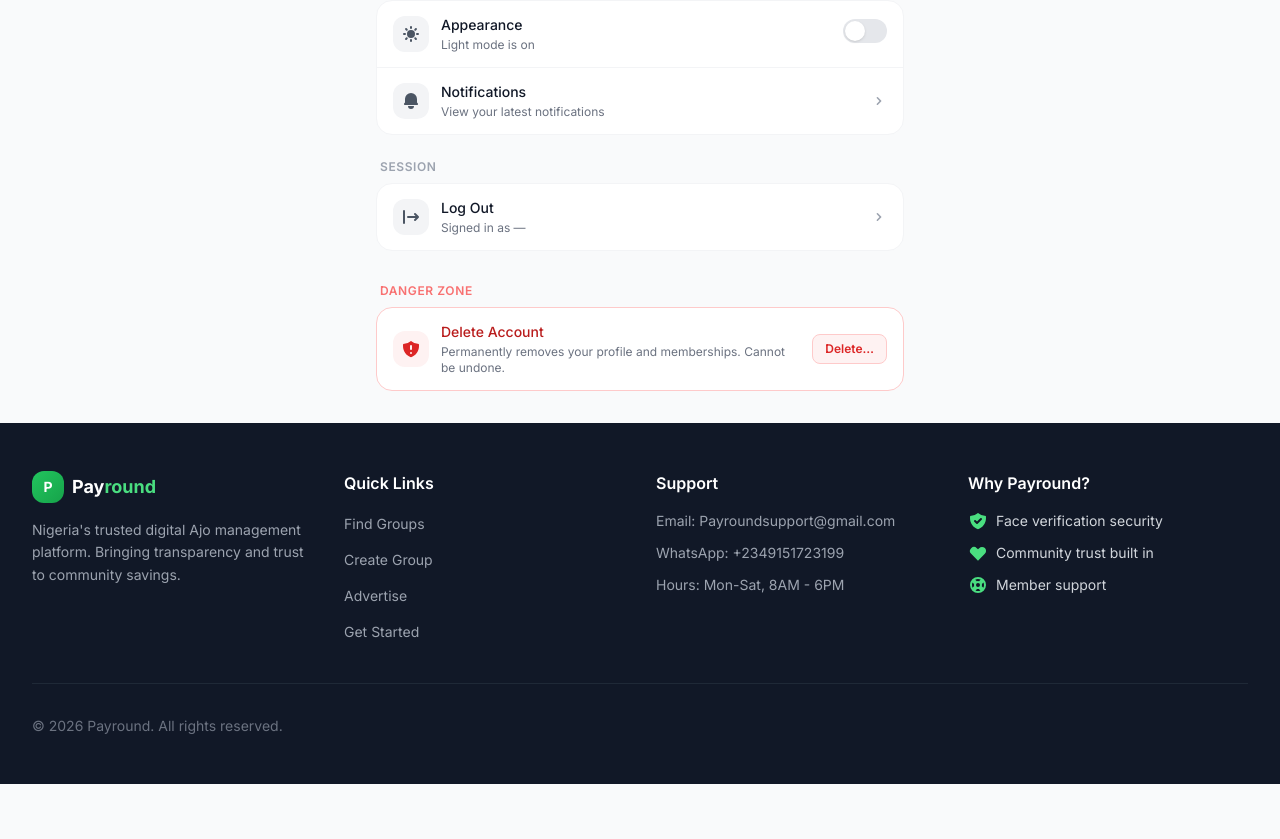
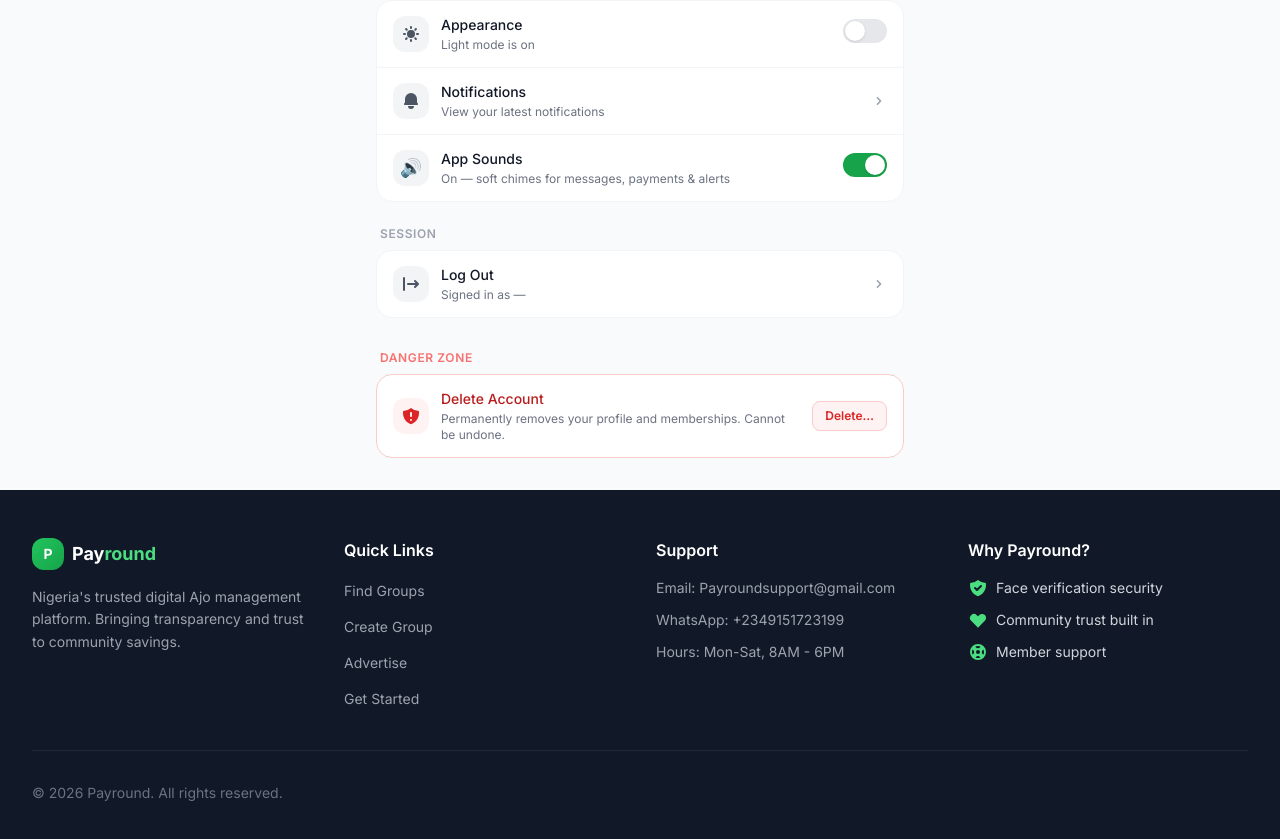
Before and after one commit to vipacodes/Payround, a Next.js app: page /settings in a window 1280 px wide. Shown: the part 900-1739 px from the top of the page. Before the commit the page ends 1684 px from the top, so only its background shows below. Built offline with nearby package versions, Linux system fonts and the light colour scheme; no server answers.

Commit message:
App sounds (synthesized chimes: new-message pop, notification ding, send whoosh, success, payout cha-ching, error tone + Settings 🔊 toggle) + 🔊/🔇 mute-unmute button on every video ad (choice remembered site-wide)

```diff
--- a/src/app/dashboard/admin/[groupId]/payments/page.js
+++ b/src/app/dashboard/admin/[groupId]/payments/page.js
@@ -11,6 +11,7 @@
   HiCheck, HiPhotograph, HiCurrencyDollar, HiRefresh
 } from 'react-icons/hi';
 import toast from 'react-hot-toast';
+import { sounds } from '@/lib/sounds';
 import {
   parseSpots, currentPeriod, cycleLength, periodLabel, withRotationClock,
   paidWeeksForSpot, isSpotCurrent, buildSpotMap, payoutForSpot, payoutPerSpot, adminInterest, frequencyLabel
@@ -80,6 +81,7 @@
         user_email: p.user_email, type: 'payment_approved',
         message: `✅ Your payment of ₦${Number(p.amount || 0).toLocaleString()} in "${group.name}" was approved — spot${parseSpots(p.spots).length > 1 ? 's' : ''} #${parseSpots(p.spots).join(', #')} marked paid for ${p.weeks} ${periodLabel(group.frequency, group.frequency_days)}${p.weeks > 1 ? 's' : ''}. 🎉`,
       });
+      sounds.success();
       toast.success(`${p.member_name || p.user_email} marked paid (spot(s) ${p.spots}, ${p.weeks} week(s)).`);
       await loadAll();
     } catch (e) { toast.error('Could not approve payment.'); }
@@ -129,6 +131,7 @@
           message: `💰 Your payout for spot #${spot} in "${group.name}" (₦${potAmount.toLocaleString()}) is marked COLLECTED — it now shows on the group board for all members. 🎉`,
         });
       }
+      sounds.cash();
       toast.success(`Spot #${spot} payout marked collected — visible to all members.`);
       await loadAll();
     } catch (e) { toast.error('Could not mark payout.'); }
--- a/src/app/group-chat/page.js
+++ b/src/app/group-chat/page.js
@@ -8,6 +8,7 @@
 import GroupBadge from '@/components/GroupBadge';
 import { HiArrowLeft, HiBadgeCheck, HiUserGroup, HiPaperAirplane } from 'react-icons/hi';
 import toast from 'react-hot-toast';
+import { sounds } from '@/lib/sounds';
 
 // Real group chat rooms — every group gets its own in-app conversation.
 // Rooms are visible (and openable) ONLY by that group's admin and its approved members.
@@ -161,6 +162,7 @@
       });
       if (error) throw error;
       setBody('');
+      sounds.send();
       nearBottom.current = true;
       setMsgs(prev => [...prev, { id: `local-${Date.now()}`, group_id: activeId, from_email: me, body: text, created_at: new Date().toISOString() }]);
       scrollToEnd();
--- a/src/app/groups/[id]/page.js
+++ b/src/app/groups/[id]/page.js
@@ -16,6 +16,7 @@
 import { parseSpots, formatSpots, currentPeriod, cycleLength, periodLabel, periodDays, paidWeeksForSpot, isSpotCurrent, buildSpotMap, payoutForSpot, withRotationClock, payoutPerSpot, adminInterest, frequencyLabel } from '@/lib/payments';
 import { compressImage } from '@/lib/image';
 import toast from 'react-hot-toast';
+import { sounds } from '@/lib/sounds';
 
 export default function GroupDetailsPage() {
   const router = useRouter();
@@ -236,6 +237,7 @@
       setPaySpots(wanted);
       setMyOffer(null);
       setMyStatus('approved');
+      sounds.success();
       toast.success(`You're in! You hold spot${wanted.length > 1 ? 's' : ''} #${wanted.join(', #')}. 🎉`);
       // 🎉 If accepting that offer took the LAST open spot, everyone hears "savings start now!"
       try {
@@ -331,6 +333,7 @@
       setAgreeRules(false);
       setDeclinedOffer(null);
       setMyStatus('pending');
+      sounds.success();
       toast.success('Join request sent! The admin will review it — you will be notified. 🎉');
     } catch (e) { toast.error(`Could not send request: ${e.message || 'try again'}`); }
     setJoining(false);
@@ -402,8 +405,9 @@
       } catch {}
       setPayments([row, ...payments]);
       setReceiptData(null); setReceiptName(''); setPayWeeks(1);
+      sounds.success();
       toast.success('Receipt sent! The admin will review it shortly — you will be notified.');
-    } catch (e) { toast.error(`Upload failed: ${e.message || 'try again'}`); }
+    } catch (e) { sounds.error(); toast.error(`Upload failed: ${e.message || 'try again'}`); }
     setUploading(false);
   };
 
--- a/src/app/messages/page.js
+++ b/src/app/messages/page.js
@@ -7,6 +7,7 @@
 import LoadingScreen from '@/components/LoadingScreen';
 import { HiArrowLeft, HiBadgeCheck, HiChatAlt2, HiPaperAirplane } from 'react-icons/hi';
 import toast from 'react-hot-toast';
+import { sounds } from '@/lib/sounds';
 
 // Real direct messages between users — business owners, group admins, everyone
 function MessagesInner() {
@@ -113,6 +114,7 @@
       });
       if (error) throw error;
       setBody('');
+      sounds.send();
       nearBottom.current = true;
       setMsgs(prev => [...prev, { id: `local-${Date.now()}`, from_email: me, to_email: active, body: text, created_at: new Date().toISOString(), read: false }]);
       scrollToEnd();
--- a/src/app/settings/page.js
+++ b/src/app/settings/page.js
@@ -33,6 +33,18 @@
   const router = useRouter();
   const [user, setUser] = useState(null);
   const [theme, setTheme] = useState('light');
+  const [soundsOn, setSoundsOn] = useState(true);
+  useEffect(() => { (async () => { try { const m = await import('@/lib/sounds'); setSoundsOn(m.soundsEnabled()); } catch {} })(); }, []);
+  const toggleSounds = async () => {
+    try {
+      const m = await import('@/lib/sounds');
+      const next = !soundsOn;
+      m.setSoundsEnabled(next);
+      setSoundsOn(next);
+      if (next) m.sounds.ding(); // little preview so you hear what you turned on
+      toast(next ? '🔊 Sounds on — messages, payments and alerts will chime softly.' : '🔇 Sounds off — the app stays silent.');
+    } catch {}
+  };
   const [showDelete, setShowDelete] = useState(false);
   const [password, setPassword] = useState('');
   const [showPw, setShowPw] = useState(false);
@@ -245,6 +257,20 @@
             right={<HiChevronRight className="w-4 h-4 text-gray-400" />}
             onClick={() => router.push('/notifications')}
           />
+          <SettingRow
+            icon={<span className="text-lg leading-none">{soundsOn ? '🔊' : '🔇'}</span>}
+            title="App Sounds"
+            desc={soundsOn ? 'On — soft chimes for messages, payments & alerts' : 'Off — the app stays silent'}
+            right={
+              <button
+                role="switch" aria-checked={soundsOn}
+                onClick={toggleSounds}
+                className={`relative w-11 h-6 rounded-full transition-colors ${soundsOn ? 'bg-primary-600' : 'bg-gray-200'}`}
+              >
+                <span className={`absolute top-0.5 w-5 h-5 bg-white rounded-full shadow transition-transform ${soundsOn ? 'left-[22px]' : 'left-0.5'}`} />
+              </button>
+            }
+          />
         </div>
 
         {/* Session */}
--- a/src/components/AdBanner.js
+++ b/src/components/AdBanner.js
@@ -1,6 +1,7 @@
 'use client';
 
 import { useState, useEffect } from 'react';
+import AdVideo from './AdVideo';
 import Link from 'next/link';
 import { HiExternalLink, HiPhone, HiChevronLeft, HiChevronRight } from 'react-icons/hi';
 
@@ -56,7 +57,7 @@
   const mediaBox = current ? (
     <Link href={`/business/${raw.id}${itemParam}`} className="block relative group mb-3" title="Open business profile">
       {isVideoSrc(current) ? (
-        <video src={current} muted loop playsInline autoPlay className={`w-full ${big ? 'h-48' : 'h-36'} object-cover rounded-xl bg-black`} />
+        <AdVideo src={current} className={`w-full ${big ? 'h-48' : 'h-36'} object-cover rounded-xl bg-black`} />
       ) : (
         <img src={current} alt="" className={`w-full ${big ? 'h-48' : 'h-36'} object-cover rounded-xl`} />
       )}
--- a/src/components/AdSlideshow.js
+++ b/src/components/AdSlideshow.js
@@ -1,6 +1,7 @@
 'use client';
 
 import { useState, useEffect, useRef } from 'react';
+import AdVideo from './AdVideo';
 import Link from 'next/link';
 import { HiChevronLeft, HiChevronRight } from 'react-icons/hi';
 import { parseAdMedia, isVideoSrc } from './AdBanner';
@@ -127,7 +128,7 @@
       <Link href={href} className="absolute inset-0 block" title={`Open ${name}`}>
         {cur.video ? (
           <div key={`${cur.ad.id}-${cur.idx}`} className="ad-slide-media absolute inset-0 flex items-center justify-center bg-black">
-            <video src={cur.src} muted autoPlay playsInline loop className="w-full h-full object-contain" />
+            <AdVideo src={cur.src} className="w-full h-full object-contain" />
           </div>
         ) : (
           <div key={`${cur.ad.id}-${cur.idx}`} className="ad-slide-media absolute inset-0">
--- /dev/null
+++ b/src/components/AdVideo.js
@@ -0,0 +1,59 @@
+'use client';
+
+import { useEffect, useRef, useState } from 'react';
+
+// 🎬 Video ad with a real 🔊/🔇 button. Browsers only allow autoplay when muted,
+// so every ad starts silent — tapping 🔊 unmutes it and that choice is remembered
+// for every video ad on the site (localStorage 'payround_ad_sound').
+// Place inside a `relative` container; the button floats over the video.
+export default function AdVideo({ src, className, btnClass = 'bottom-2 left-2' }) {
+  const ref = useRef(null);
+  const [sound, setSound] = useState(false);
+
+  // Restore the viewer's sound choice whenever the clip changes
+  useEffect(() => {
+    let on = false;
+    try { on = localStorage.getItem('payround_ad_sound') === 'on'; } catch {}
+    setSound(on);
+  }, [src]);
+
+  // Apply (un)mute live; if a browser blocks unmuted playback, fall back to muted
+  useEffect(() => {
+    const v = ref.current;
+    if (!v) return;
+    v.muted = !sound;
+    if (sound) {
+      try { v.volume = 1; } catch {}
+      if (v.paused) {
+        const p = v.play();
+        if (p && p.catch) p.catch(() => {
+          v.muted = true;
+          setSound(false);
+          try { localStorage.setItem('payround_ad_sound', 'off'); } catch {}
+          const p2 = v.play(); if (p2 && p2.catch) p2.catch(() => {});
+        });
+      }
+    }
+  }, [sound, src]);
+
+  return (
+    <>
+      <video ref={ref} src={src} muted autoPlay loop playsInline className={className} />
+      <button
+        type="button"
+        aria-label={sound ? 'Mute ad sound' : 'Unmute ad sound'}
+        title={sound ? 'Mute sound' : 'Tap for sound 🔊'}
+        onClick={(e) => {
+          e.preventDefault();
+          e.stopPropagation();
+          const n = !sound;
+          setSound(n);
+          try { localStorage.setItem('payround_ad_sound', n ? 'on' : 'off'); } catch {}
+        }}
+        className={`absolute ${btnClass} z-20 w-9 h-9 rounded-full bg-black/60 hover:bg-black/85 text-white text-sm flex items-center justify-center border border-white/25`}
+      >
+        {sound ? '🔊' : '🔇'}
+      </button>
+    </>
+  );
+}
--- a/src/components/BroadcastAlert.js
+++ b/src/components/BroadcastAlert.js
@@ -37,6 +37,7 @@
   // Auto-hide after ~10 seconds with a small countdown bar
   useEffect(() => {
     if (!visible) return;
+    (async () => { try { const m = await import('@/lib/sounds'); m.sounds.ding(); } catch {} })();
     const DURATION = 10000;
     const started = Date.now();
     const tick = setInterval(() => {
--- /dev/null
+++ b/src/lib/sounds.js
@@ -0,0 +1,68 @@
+// 🔊 Tiny UI sounds — synthesized live with the Web Audio API.
+// No audio files to download (works instantly, even on slow networks) and each
+// sound is under ~0.4s so the app never feels noisy. Users can switch all
+// sounds off in Settings (stored in localStorage 'payround_sounds').
+
+let ctx = null;
+
+function getCtx() {
+  if (typeof window === 'undefined') return null;
+  try {
+    if (!ctx) ctx = new (window.AudioContext || window.webkitAudioContext)();
+    if (ctx.state === 'suspended') ctx.resume().catch(() => {});
+    return ctx;
+  } catch { return null; }
+}
+
+// Browsers refuse audio before the user touches the screen — the first tap
+// anywhere quietly "unlocks" our audio engine.
+if (typeof window !== 'undefined') {
+  window.addEventListener('pointerdown', () => { try { getCtx(); } catch {} }, { passive: true });
+}
+
+export function soundsEnabled() {
+  try { return localStorage.getItem('payround_sounds') !== 'off'; } catch { return true; }
+}
+export function setSoundsEnabled(on) {
+  try { localStorage.setItem('payround_sounds', on ? 'on' : 'off'); } catch {}
+}
+
+function tone(freq, t0, dur, type = 'sine', vol = 0.14) {
+  const c = getCtx();
+  if (!c) return;
+  try {
+    const o = c.createOscillator();
+    const g = c.createGain();
+    o.type = type;
+    o.frequency.value = freq;
+    const start = c.currentTime + t0;
+    g.gain.setValueAtTime(0.0001, start);
+    g.gain.exponentialRampToValueAtTime(vol, start + 0.015);
+    g.gain.exponentialRampToValueAtTime(0.0001, start + dur);
+    o.connect(g);
+    g.connect(c.destination);
+    o.start(start);
+    o.stop(start + dur + 0.05);
+  } catch {}
+}
+
+export const sounds = {
+  // 🔔 New notification arrived
+  ding() { if (!soundsEnabled()) return; tone(880, 0, 0.14); tone(1318, 0.1, 0.2); },
+  // 💬 New message (direct or group chat)
+  pop() { if (!soundsEnabled()) return; tone(520, 0, 0.06, 'triangle', 0.11); tone(780, 0.05, 0.09, 'triangle', 0.09); },
+  // 📤 You sent a message
+  send() { if (!soundsEnabled()) return; tone(660, 0, 0.05, 'triangle', 0.1); tone(990, 0.05, 0.1, 'triangle', 0.08); },
+  // ✅ Something succeeded (receipt uploaded, join request sent, approval done)
+  success() { if (!soundsEnabled()) return; tone(523, 0, 0.12); tone(659, 0.1, 0.12); tone(784, 0.2, 0.24); },
+  // 💰 Money moment — payout marked collected / your payout landed
+  cash() {
+    if (!soundsEnabled()) return;
+    tone(1047, 0, 0.09, 'triangle', 0.09);
+    tone(1319, 0.08, 0.09, 'triangle', 0.09);
+    tone(1568, 0.16, 0.12, 'triangle', 0.09);
+    tone(2093, 0.26, 0.3, 'sine', 0.11);
+  },
+  // ⚠️ Something went wrong
+  error() { if (!soundsEnabled()) return; tone(220, 0, 0.16, 'sawtooth', 0.06); tone(185, 0.12, 0.24, 'sawtooth', 0.06); },
+};
```
Also changed, not shown: src/components/Header.js (+14 -1 lines).
